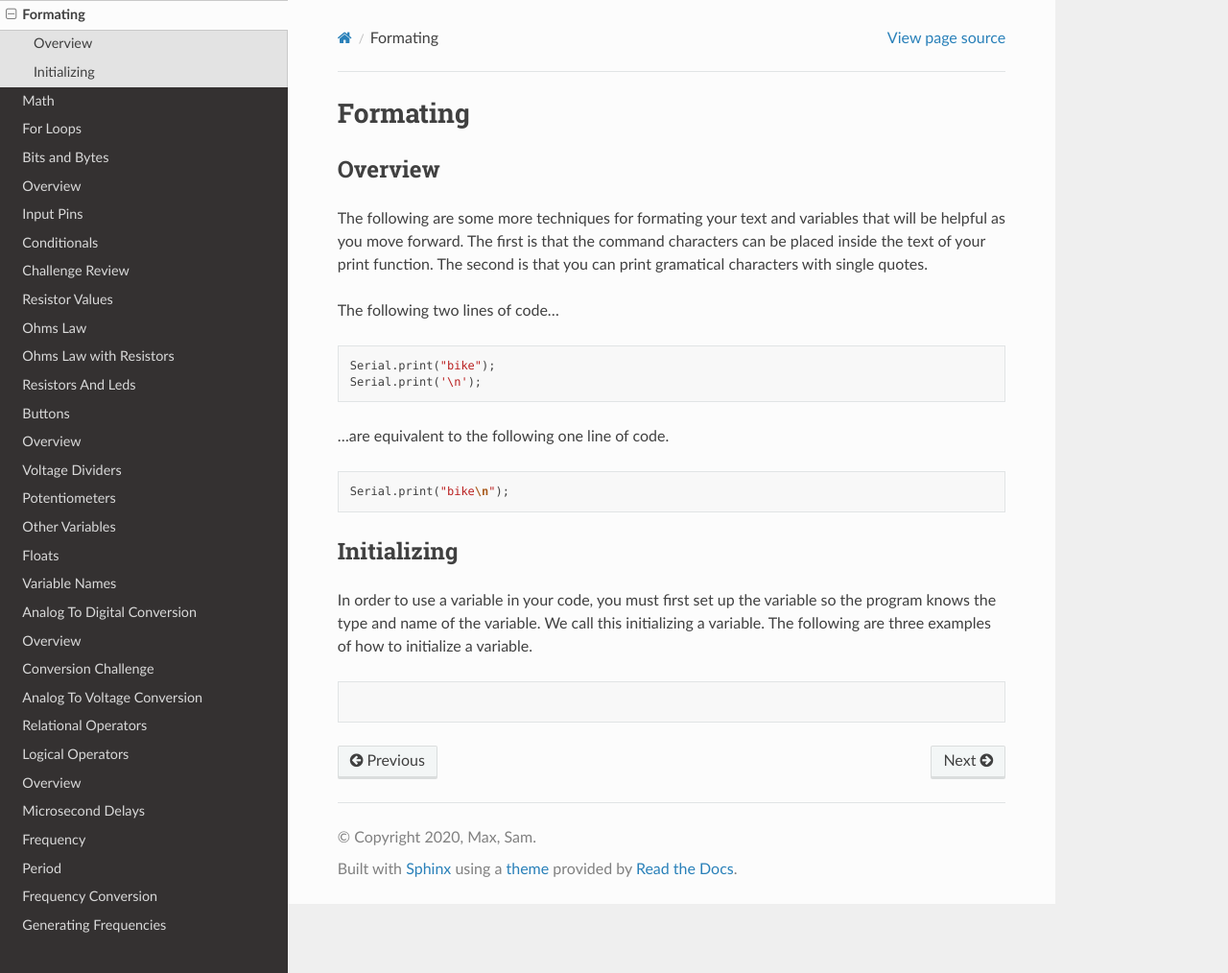
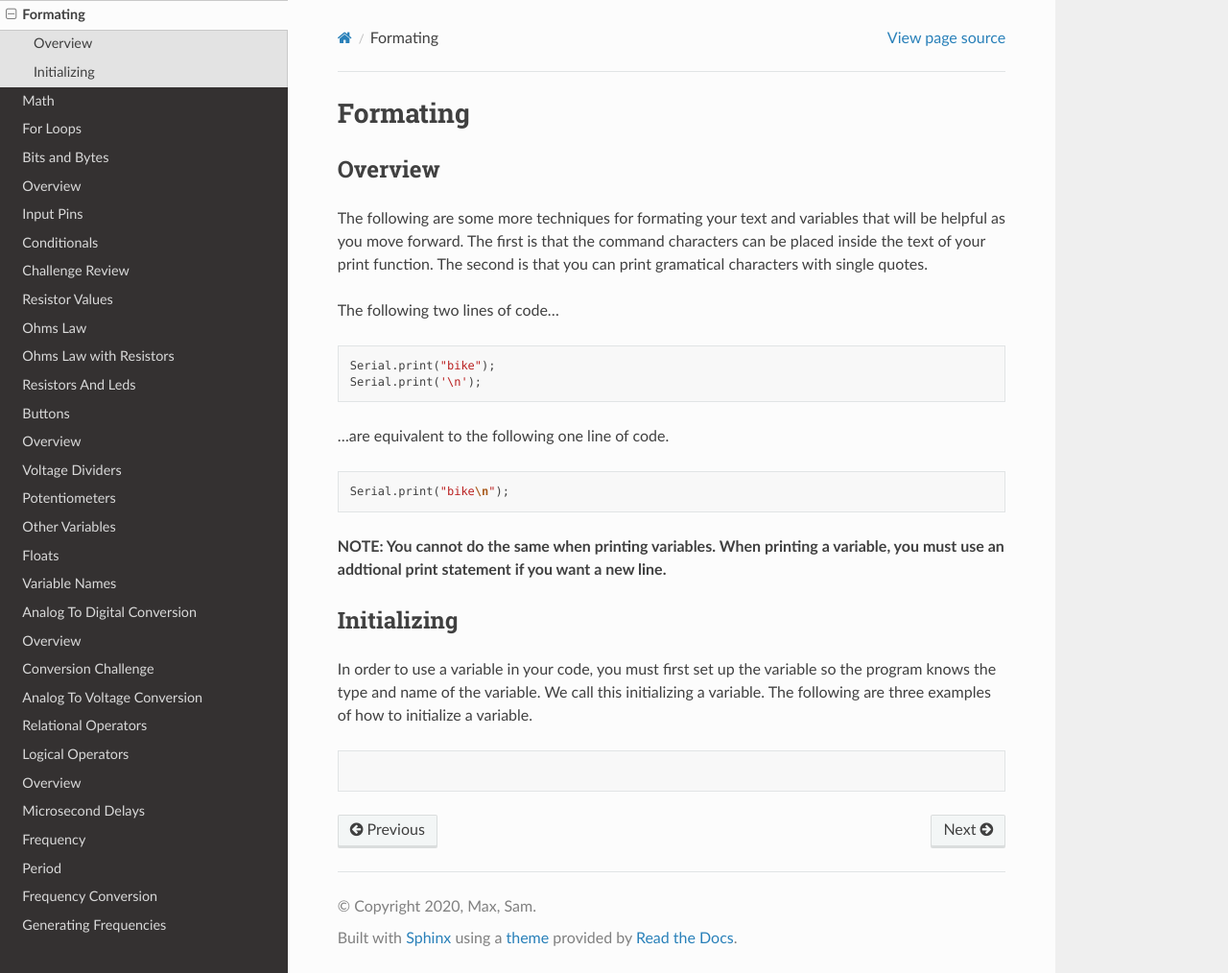
Before and after one commit to maxtkc/mvths-wiki, a Sphinx documentation site: the page built from docs/015aa-formating.rst, in a window 1280 px wide and 1014 px high. Shown: the whole window at 96% size. Built offline with Sphinx 7.4.7 and the Read the Docs theme 2.0.0, drawn with Linux system fonts in a browser that asks for light colours; pages that are not in the unit, such as notebooks, are missing from menus.

Commit message:
Update 015aa-formating.rst

```diff
--- a/docs/015aa-formating.rst
+++ b/docs/015aa-formating.rst
@@ -20,6 +20,8 @@ The following two lines of code...
 
    Serial.print("bike\n");
 
+**NOTE: You cannot do the same when printing variables. When printing a variable, you must use an addtional print statement if you want a new line.**
+
 Initializing
 ------------
 
```
